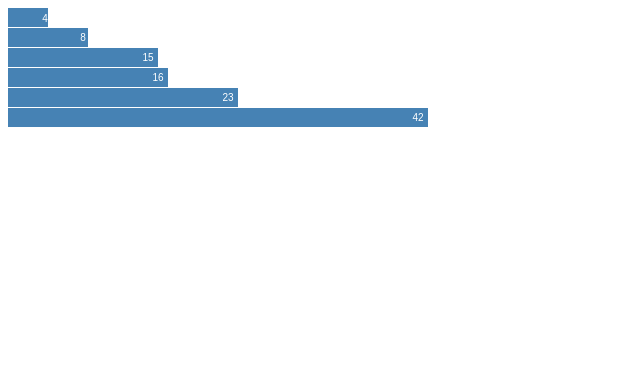
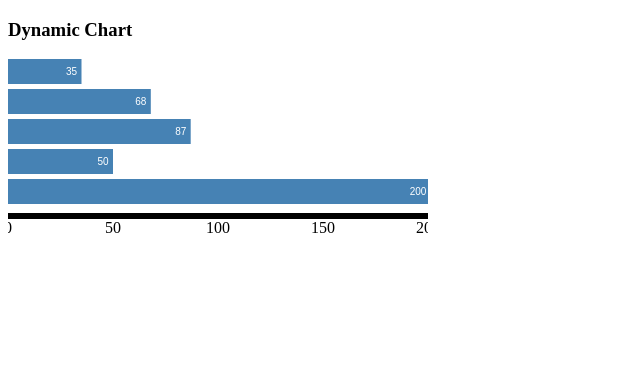
Before and after one commit to bikramth19/d3-start, a plain HTML site: page svg.html in a window 1280 px wide. Shown: the whole page, without its empty margins (0-640 px from the left). Drawn offline with Linux system fonts and the light colour scheme.

Commit message:
add D3 Chart with dynamic value & X-axis bar

```diff
--- a/svg.html
+++ b/svg.html
@@ -18,38 +18,94 @@
 </head>
 <body>
 
-<svg class="chart" width="420" height="120">
+<!-- <svg class="chart" width="420" height="180">
+
+
   <g transform="translate(0,0)">
     <rect width="40" height="19"></rect>
     <text x="37" y="9.5" dy=".4em">4</text>
   </g>
-  <g transform="translate(0,20)">
+  <g transform="translate(0,30)">
     <rect width="80" height="19"></rect>
     <text x="75" y="9.5" dy=".35em">8</text>
   </g>
-  <g transform="translate(0,40)">
+  <g transform="translate(0,60)">
     <rect width="150" height="19"></rect>
     <text x="140" y="9.5" dy=".35em">15</text>
   </g>
-  <g transform="translate(0,60)">
+  <g transform="translate(0,90)">
     <rect width="160" height="19"></rect>
     <text x="150" y="9.5" dy=".35em">16</text>
   </g>
-  <g transform="translate(0,80)">
+  <g transform="translate(0,120)">
     <rect width="230" height="19"></rect>
     <text x="220" y="9.5" dy=".35em">23</text>
   </g>
-  <g transform="translate(0,100)">
+  <g transform="translate(0,150)">
     <rect width="420" height="19"></rect>
     <text x="410" y="9.5" dy=".35em">42</text>
   </g>
-</svg>
+
+</svg> -->
+
+<h3>Dynamic Chart</h3>
+<svg class="chart"></svg>
+
+
 
 
 <script type="text/javascript" src="d3.min.js"></script>
 
 <script type="text/javascript">
 
+var data = [35, 68, 87, 50, 200];
+
+var svgContainer = 	d3.select("body").append("svg")
+					.attr("width", 420);
+
+var width = 420,
+	height = 250,
+	barHeight = 30;
+
+var x = d3.scale.linear()
+	.domain([0, d3.max(data)])
+	.range([0, width]);
+
+var yAxis = d3.svg.axis()
+	.ticks(5)
+	.scale(x);
+
+
+var chart = d3.select(".chart")
+	.attr("width", "width")
+	.attr("height", barHeight * data.length);
+
+var bar = chart.selectAll("g")
+	.data(data)
+	.enter().append("g")
+	.attr("transform", function(d, i)
+	{
+		return "translate(0, " + i * barHeight + ")";
+	})
+
+
+bar.append("rect")
+    .attr("width", x)
+    .attr("height", barHeight - 5);
+
+bar.append("text")
+    .attr("x", function(d) { return x(d) - 10; })
+    .attr("y", barHeight / 2)
+    .attr("dy", ".1em")
+    .text(function(d)
+    	{
+    		return d;
+    	});
+
+
+var xAxisGroup = svgContainer.append("g")
+                 .call(yAxis);
+
 </script>
 
 </body>
```
Also changed, not shown: bar-chart.html (+1 -1 lines).
